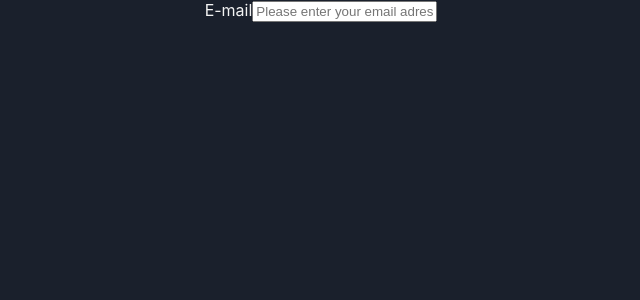
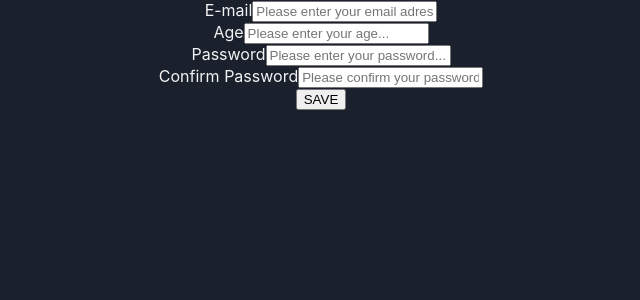
Before and after one commit to furkansylu97/ReactJs_Projects, a React (Vite) app in the folder ReactFormik/: page / in a window 1280 px wide. Shown: the top 300 px of the page, without its empty margins (319-959 px from the left). Built offline with nearby package versions, Linux system fonts and the light colour scheme.

Commit message:
Form contents and integrations were completed

```diff
--- a/ReactFormik/src/components/GeneralForm.jsx
+++ b/ReactFormik/src/components/GeneralForm.jsx
@@ -6,6 +6,9 @@ export const GeneralForm = () => {
         const { values, errors, handleChange, handleSubmit} = useFormik({
           initialValues: {
             email: '',
+            age: '',
+            password: '',
+            confirmPassword: '',
           }
         });
 
@@ -14,9 +17,41 @@ export const GeneralForm = () => {
     <form>
         <div>
             <label>E-mail</label>
-            <input type="email" value={values.email} id='email' placeholder='Please enter your email adress...' />
+            <input
+            type="email"
+            value={values.email}
+            onChange={handleChange}
+            id='email'
+            placeholder='Please enter your email adress...' />
         </div>
-
+        <div>
+            <label>Age</label>
+            <input
+            type="number"
+            value={values.age}
+            onChange={handleChange}
+            id='age'
+            placeholder='Please enter your age...' />
+        </div>
+        <div>
+            <label>Password</label>
+            <input
+            type="password"
+            value={values.password}
+            onChange={handleChange}
+            id='password'
+            placeholder='Please enter your password...' />
+        </div>
+        <div>
+            <label>Confirm Password</label>
+            <input
+            type="password"
+            value={values.confirmPassword}
+            onChange={handleChange}
+            id='confirmPassword'
+            placeholder='Please confirm your password...' />
+        </div>
+        <button type='submit'>SAVE</button>
     </form>
   )
 }
```
